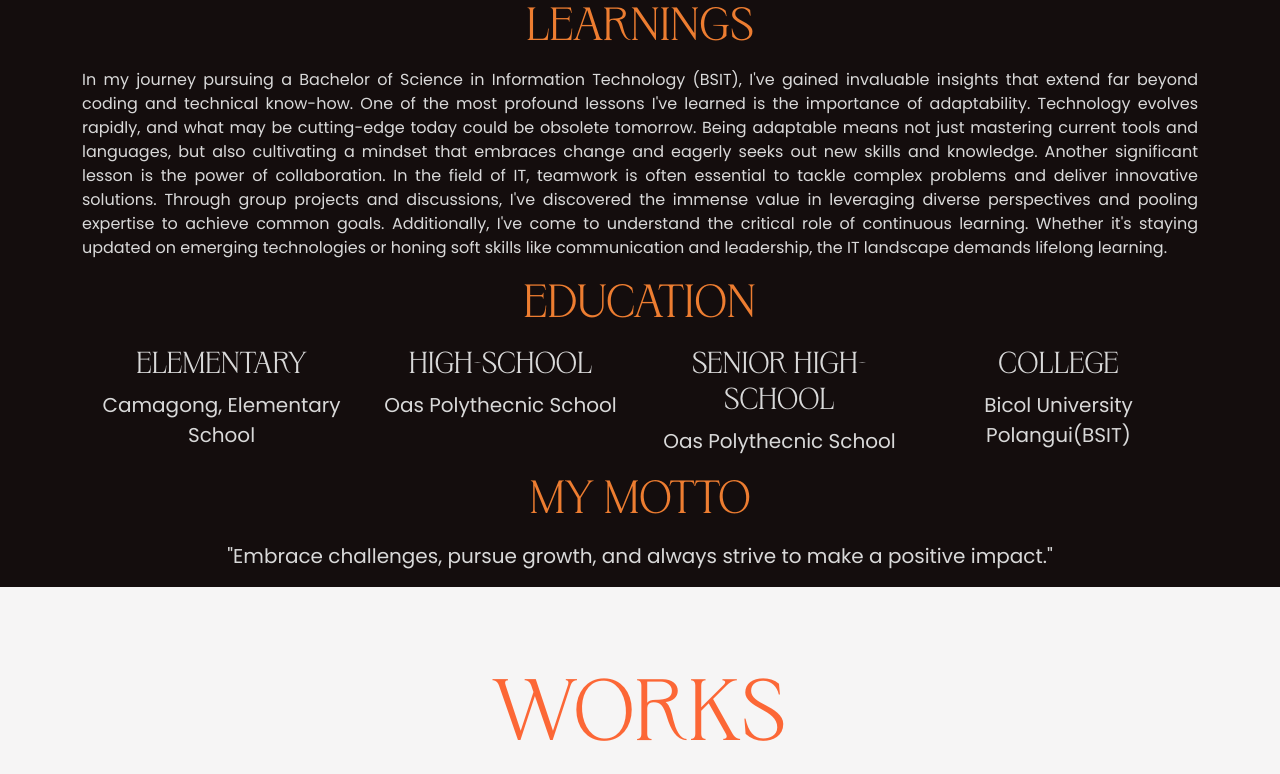
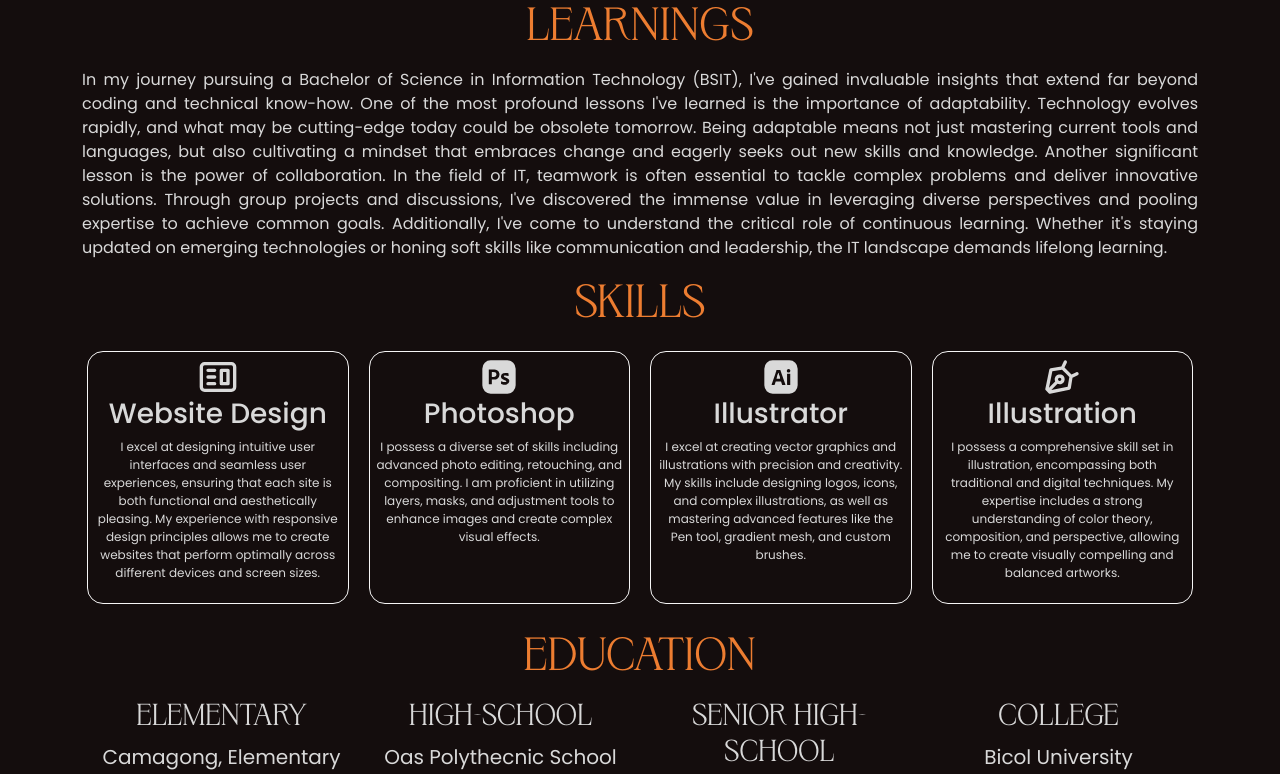
Before and after one commit to MasarapPagHinog/2024_BSIT--1A-_Anita-Max-Wyn_Jeremy-Rellama, a PHP site: page / in a window 1280 px wide. Shown: the part 1914-2688 px from the top of the page. Run offline with PHP 8.4, Linux system fonts and the light colour scheme.

Commit message:
Add files via upload

```diff
--- a/Jeremy Rellama Portfolio/index.html
+++ b/Jeremy Rellama Portfolio/index.html
@@ -84,7 +84,48 @@
       <div class="content2">
         <h1 style="margin-bottom: 14px; font-family: Krylon; font-size: 46px; color: #ED7D31;">LEARNINGS</h1>
         <p style="text-align: justify !important; font-size: 16px;">In my journey pursuing a Bachelor of Science in Information Technology (BSIT), I've gained invaluable insights that extend far beyond coding and technical know-how. One of the most profound lessons I've learned is the importance of adaptability. Technology evolves rapidly, and what may be cutting-edge today could be obsolete tomorrow. Being adaptable means not just mastering current tools and languages, but also cultivating a mindset that embraces change and eagerly seeks out new skills and knowledge. Another significant lesson is the power of collaboration. In the field of IT, teamwork is often essential to tackle complex problems and deliver innovative solutions. Through group projects and discussions, I've discovered the immense value in leveraging diverse perspectives and pooling expertise to achieve common goals. Additionally, I've come to understand the critical role of continuous learning. Whether it's staying updated on emerging technologies or honing soft skills like communication and leadership, the IT landscape demands lifelong learning. </p>
+
+        <h1 style="margin-bottom: 14px; font-family: Krylon; font-size: 46px; color: #ED7D31;">SKILLS</h1>
+
+        <div class="skillsgrid">
+
+          <div class="skillsgrid1">
+            <svg xmlns="http://www.w3.org/2000/svg" width="2.5rem" height="2.5rem" viewBox="0 0 24 24"><g fill="currentColor"><path fill-rule="evenodd" d="M14 7a1 1 0 0 0-1 1v8a1 1 0 0 0 1 1h4a1 1 0 0 0 1-1V8a1 1 0 0 0-1-1zm3 2h-2v6h2z" clip-rule="evenodd"/><path d="M6 7a1 1 0 0 0 0 2h4a1 1 0 1 0 0-2zm0 4a1 1 0 1 0 0 2h4a1 1 0 1 0 0-2zm-1 5a1 1 0 0 1 1-1h4a1 1 0 1 1 0 2H6a1 1 0 0 1-1-1"/><path fill-rule="evenodd" d="M4 3a3 3 0 0 0-3 3v12a3 3 0 0 0 3 3h16a3 3 0 0 0 3-3V6a3 3 0 0 0-3-3zm16 2H4a1 1 0 0 0-1 1v12a1 1 0 0 0 1 1h16a1 1 0 0 0 1-1V6a1 1 0 0 0-1-1" clip-rule="evenodd"/></g></svg>
+
+            <h3>Website Design</h3>
+
+            <p>I excel at designing intuitive user interfaces and seamless user experiences, ensuring that each site is both functional and aesthetically pleasing. My experience with responsive design principles allows me to create websites that perform optimally across different devices and screen sizes.</p>
+          </div>
+
+          <div class="skillsgrid2">
+            <svg xmlns="http://www.w3.org/2000/svg" width="2.5rem" height="2.5rem" viewBox="0 0 24 24"><path fill="currentColor" d="M10.45 10.48a1.3 1.3 0 0 1-1 1.33a4.83 4.83 0 0 1-1.61.19c-.14 0-.15-.09-.15-.19V9.26c0-.07.07-.19.11-.19a4.91 4.91 0 0 1 1.71.11a1.28 1.28 0 0 1 .94 1.3"/><path fill="currentColor" d="M17 2H7a5 5 0 0 0-5 5v10a5 5 0 0 0 5 5h10a5 5 0 0 0 5-5V7a5 5 0 0 0-5-5m-6 11a3.48 3.48 0 0 1-1.68.54H7.98c-.28 0-.28 0-.28.27v2.32c0 .2-.06.26-.26.26H6.12c-.19 0-.24-.07-.24-.25V7.71c0-.2 0-.26.25-.26h3.13a3.34 3.34 0 0 1 1.62.47a2.75 2.75 0 0 1 1.4 2.39A2.83 2.83 0 0 1 11 13m5.92 3.3a4.62 4.62 0 0 1-2.73.19c-.272-.06-.54-.14-.8-.24a.29.29 0 0 1-.16-.2v-1.51c.32.12.62.26.93.36a3.66 3.66 0 0 0 1.61.14c.107-.02.212-.053.31-.1a.37.37 0 0 0 .08-.63a4 4 0 0 0-.73-.4c-.41-.2-.83-.36-1.22-.59a1.82 1.82 0 0 1-1-1.93a2 2 0 0 1 1.36-1.63a4.21 4.21 0 0 1 2-.17c.32 0 .63.12.95.18c.17 0 .23.14.22.31v1.17c0 .22-.05.24-.25.16a3.87 3.87 0 0 0-2-.34a.9.9 0 0 0-.28.08a.37.37 0 0 0-.1.63c.289.192.593.36.91.5c.38.19.78.34 1.15.55a1.73 1.73 0 0 1 1 1.79a1.92 1.92 0 0 1-1.26 1.64z"/></svg>
+            <h3>Photoshop</h3>
+
+            <p>I possess a diverse set of skills including advanced photo editing, retouching, and compositing. I am proficient in utilizing layers, masks, and adjustment tools to enhance images and create complex visual effects.</p>
+
+          </div>
+
+          <div class="skillsgrid3">
+            <svg xmlns="http://www.w3.org/2000/svg" width="2.5rem" height="2.5rem" viewBox="0 0 24 24"><path fill="currentColor" d="M10.41 9.48c.35 1.14.71 2.28 1.07 3.44H9.36c.36-1.16.7-2.3 1.05-3.44"/><path fill="currentColor" d="M17 2H7a5 5 0 0 0-5 5v10a5 5 0 0 0 5 5h10a5 5 0 0 0 5-5V7a5 5 0 0 0-5-5m-2.51 14.78h-1.56a.24.24 0 0 1-.27-.2c-.19-.56-.39-1.12-.58-1.69a.27.27 0 0 0-.32-.22H9.1a.27.27 0 0 0-.33.23c-.17.56-.36 1.1-.53 1.66a.26.26 0 0 1-.31.22H6.56c-.24 0-.26 0-.18-.25l2.16-6.23c.2-.57.4-1.14.58-1.71a1.88 1.88 0 0 0 .08-.52c0-.21.08-.26.27-.25h1.91c.14 0 .21 0 .26.19l2.46 6.93c.19.54.38 1.07.56 1.6c.08.22.07.24-.17.24m3.06-.17c0 .17-.07.22-.23.22h-1.44c-.2 0-.25-.08-.25-.26v-6.28c0-.2.06-.28.27-.27h1.41c.16 0 .24 0 .24.22c-.007 2.12-.007 4.243 0 6.37m-1-7.3a1 1 0 0 1-1.06-1.08a1.071 1.071 0 0 1 1.1-1.06a1 1 0 0 1 1 1.08a1 1 0 0 1-1 1.06z"/><path fill="currentColor" d="M11.48 12.92H9.36c.36-1.16.7-2.3 1-3.44c.4 1.14.76 2.28 1.12 3.44"/></svg>
+
+            <h3>Illustrator</h3>
+
+            <p>I excel at creating vector graphics and illustrations with precision and creativity. My skills include designing logos, icons, and complex illustrations, as well as mastering advanced features like the Pen tool, gradient mesh, and custom brushes.</p>
+          </div>
+
+          <div class="skillsgrid4">
+            <svg xmlns="http://www.w3.org/2000/svg" width="2.5rem" height="2.5rem" viewBox="0 0 24 24"><path fill="currentColor" d="M21.9 9.6c-.2-.5-.8-.7-1.3-.5l-2.9 1.4l-2.1-2.1l-2.1-2.1l1.4-2.9c.2-.5 0-1.1-.5-1.3c-.5-.2-1.1 0-1.3.5l-1.5 3.1l-6.4 1c-.4.1-.7.4-.8.8L2 19.1c-.1.3 0 .7.3.9L4 21.7c.2.2.5.3.7.3h.2l11.6-2.4c.4-.1.7-.4.8-.8l1-6.4l3.1-1.5c.5-.2.7-.8.5-1.3m-6.5 8.2l-9.8 2l3.7-3.7c1.5.7 3.3.1 4-1.4s.1-3.3-1.4-4c-1.1-.5-2.5-.3-3.4.6c-.9.9-1.1 2.3-.6 3.4l-3.7 3.7l2-9.8l5.8-1l2.2 2.2l2.2 2.2zm-5.8-4.4c0-.3.1-.5.3-.7c.4-.4 1-.4 1.4 0c.4.4.4 1 0 1.4c-.4.4-1 .4-1.4 0c-.2-.2-.3-.5-.3-.7"/></svg>
+
+            <h3>Illustration</h3>
+
+            <p>I possess a comprehensive skill set in illustration, encompassing both traditional and digital techniques. My expertise includes a strong understanding of color theory, composition, and perspective, allowing me to create visually compelling and balanced artworks.</p>
+
+          </div>
+
+        </div>
+        <!-- endofdiv -->
       </div>
+
       <div  class="content3">
         <h1 style="margin-bottom: 14px; font-family: Krylon; font-size: 46px; color: #ED7D31;">EDUCATION</h1>
         <div class="wrappergrid">
@@ -124,20 +165,20 @@
   </div>
   <div class="container4">
   <div class="grid-1" style="background-image: url(img/Works/draw.png);"></div>
-  <div class="grid-2" style="background-image: url(img/Works/BRUTALIST\ 2.png);">2</div>
-  <div class="grid-3" style="background-image: url(img/Works/One\ ok\ Rock.jpg);">3</div>
-  <div class="grid-4" style="background-image: url(img/Works/1.png);">4</div>
-  <div class="grid-5" style="background-image: url(img/Works/it\ was\ time\ to\ move\ on\ copy.png);" >5</div>
-  <div class="grid-6" style="background-image: url(img/Works/campaign\ period\ ends\ 3.png);" >6</div>
-  <div class="grid-7" style="background-image: url(img/Works/minor\ awards\ 1.png);">7</div>
-  <div class="grid-8" style="background-image: url(img/Works/Skyward\ Serenity.png);" >8</div>
-  <div class="grid-9" style="background-image: url(img/Works/Na/1.png);">9</div>
-  <div class="grid-10" style="background-image: url(img/Works/Na/3.png);">10</div>
+  <div class="grid-2" style="background-image: url(img/Works/BRUTALIST\ 2.png);"></div>
+  <div class="grid-3" style="background-image: url(img/Works/One\ ok\ Rock.jpg);"></div>
+  <div class="grid-4" style="background-image: url(img/Works/1.png);"></div>
+  <div class="grid-5" style="background-image: url(img/Works/it\ was\ time\ to\ move\ on\ copy.png);" ></div>
+  <div class="grid-6" style="background-image: url(img/Works/campaign\ period\ ends\ 3.png);" ></div>
+  <div class="grid-7" style="background-image: url(img/Works/minor\ awards\ 1.png);"></div>
+  <div class="grid-8" style="background-image: url(img/Works/Skyward\ Serenity.png);" ></div>
+  <div class="grid-9" style="background-image: url(img/Works/Na/1.png);"></div>
+  <div class="grid-10" style="background-image: url(img/Works/Na/3.png);"></div>
   <div class="grid-11" style="background-image: url(img/Works/PhotoCard.jpg);" >11</div>
-  <div class="grid-12" style="background-image: url(img/Works/Na/4.png);" >11</div>
-   <div class="grid-13" style="background-image: url(img/Works/ChessTarp/1.png);" >11</div>
-   <div class="grid-14" style="background-image: url(img/Works/Pubmat.png);" >11</div>
-   <div class="grid-15" style="background-image: url(img/Works/the\ night\ market\ poster.png);" >11</div>
+  <div class="grid-12" style="background-image: url(img/Works/Na/4.png);" ></div>
+   <div class="grid-13" style="background-image: url(img/Works/ChessTarp/1.png);" ></div>
+   <div class="grid-14" style="background-image: url(img/Works/Pubmat.png);" ></div>
+   <div class="grid-15" style="background-image: url(img/Works/the\ night\ market\ poster.png);" ></div>
 </div>
 </div>
 </div>
@@ -174,18 +215,42 @@
 
 <!-- footer -->
 
-<!-- <footer>
+<footer>
   <div class="footercontainer">
     <div class="footergrid1">
       <img class="logofooter" src="img/logo.png" alt="logo">
     </div>
+
     <div class="footergrid2">
-      <h1 style="margin-top: 20px; margin-bottom: 10px;">Get in touch</h1>
+      <h1 style="margin-top: 20px; margin-bottom: 10px">Links</h1>
+      <a href="#home">Home</a>
+      <a href="#info">Info</a>
+      <a href="#about">About</a>
+      <a href="#works">Works</a>
+      <a href="#contacts">Contacts</a>
+    </div>
 
-    <div class="footergrid3">3</div>
-    <div class="footergrid4">4</div>
+    <div class="footergrid3">
+      <h1 style="margin-top: 20px; margin-bottom: 10px">Follow Me</h1>
+
+      <!-- facebooklogo -->
+      <svg xmlns="http://www.w3.org/2000/svg" width="2rem" height="2rem" viewBox="0 0 24 24"><path fill="" d="M22 12c0-5.52-4.48-10-10-10S2 6.48 2 12c0 4.84 3.44 8.87 8 9.8V15H8v-3h2V9.5C10 7.57 11.57 6 13.5 6H16v3h-2c-.55 0-1 .45-1 1v2h3v3h-3v6.95c5.05-.5 9-4.76 9-9.95"/></svg>
+
+      <!-- instagramlogo -->
+      <svg xmlns="http://www.w3.org/2000/svg" width="2rem" height="2rem" viewBox="0 0 24 24"><path fill="" d="M13.028 2c1.125.003 1.696.009 2.189.023l.194.007c.224.008.445.018.712.03c1.064.05 1.79.218 2.427.465c.66.254 1.216.598 1.772 1.153a4.908 4.908 0 0 1 1.153 1.772c.247.637.415 1.363.465 2.428c.012.266.022.487.03.712l.006.194c.015.492.021 1.063.023 2.188l.001.746v1.31a78.831 78.831 0 0 1-.023 2.188l-.006.194c-.008.225-.018.446-.03.712c-.05 1.065-.22 1.79-.466 2.428a4.883 4.883 0 0 1-1.153 1.772a4.915 4.915 0 0 1-1.772 1.153c-.637.247-1.363.415-2.427.465a72.11 72.11 0 0 1-.712.03l-.194.006c-.493.014-1.064.021-2.189.023l-.746.001h-1.309a78.43 78.43 0 0 1-2.189-.023l-.194-.006a63.036 63.036 0 0 1-.712-.031c-1.064-.05-1.79-.218-2.428-.465a4.889 4.889 0 0 1-1.771-1.153a4.904 4.904 0 0 1-1.154-1.772c-.247-.637-.415-1.363-.465-2.428a74.1 74.1 0 0 1-.03-.712l-.005-.194A79.047 79.047 0 0 1 2 13.028v-2.056a78.82 78.82 0 0 1 .022-2.188l.007-.194c.008-.225.018-.446.03-.712c.05-1.065.218-1.79.465-2.428A4.88 4.88 0 0 1 3.68 3.678a4.897 4.897 0 0 1 1.77-1.153c.638-.247 1.363-.415 2.428-.465c.266-.012.488-.022.712-.03l.194-.006a79 79 0 0 1 2.188-.023zM12 7a5 5 0 1 0 0 10a5 5 0 0 0 0-10m0 2a3 3 0 1 1 .001 6a3 3 0 0 1 0-6m5.25-3.5a1.25 1.25 0 0 0 0 2.5a1.25 1.25 0 0 0 0-2.5"/></svg>
+
+      <!-- telegramlogo -->
+      <svg xmlns="http://www.w3.org/2000/svg" width="2rem" height="2rem" viewBox="0 0 24 24"><path fill="" d="M12 2C6.48 2 2 6.48 2 12s4.48 10 10 10s10-4.48 10-10S17.52 2 12 2m4.64 6.8c-.15 1.58-.8 5.42-1.13 7.19c-.14.75-.42 1-.68 1.03c-.58.05-1.02-.38-1.58-.75c-.88-.58-1.38-.94-2.23-1.5c-.99-.65-.35-1.01.22-1.59c.15-.15 2.71-2.48 2.76-2.69a.2.2 0 0 0-.05-.18c-.06-.05-.14-.03-.21-.02c-.09.02-1.49.95-4.22 2.79c-.4.27-.76.41-1.08.4c-.36-.01-1.04-.2-1.55-.37c-.63-.2-1.12-.31-1.08-.66c.02-.18.27-.36.74-.55c2.92-1.27 4.86-2.11 5.83-2.51c2.78-1.16 3.35-1.36 3.73-1.36c.08 0 .27.02.39.12c.1.08.13.19.14.27c-.01.06.01.24 0 .38"/></svg>
+
+    </div>
+
+    <div class="footergrid4">
+      <h1>Copyright Policy</h1>
+      <p>If you wish to use any of the Content on this website for purposes beyond those permitted by this Copyright Policy, you must obtain prior written permission. Please contact us at [Your Contact Information] to make such a request. </p>
+    </div>
+
   </div>
-</footer>  -->
+</footer>
 
 <script src="script.js"></script>
 </body>
--- a/Jeremy Rellama Portfolio/script.js
+++ b/Jeremy Rellama Portfolio/script.js
@@ -21,7 +21,7 @@ window.addEventListener('scroll', () => {
 
   console.log(scrolled);
 
-  if (scrolled >= 1290.4000244140625 && scrolled < 2204.800048828125) {
+  if (scrolled >= 1290.4000244140625 && scrolled < 2526.39990234375) {
       changeColor(true);
   } else {
       changeColor(false);
--- a/Jeremy Rellama Portfolio/style.css
+++ b/Jeremy Rellama Portfolio/style.css
@@ -258,7 +258,7 @@ box-shadow:  20px 20px 60px #bdbdbd,
 
   background-color: var(--bg-dark);
   color: var(--text-white);
-  min-height: calc(110vh - 40px);
+  min-height: calc(180vh - 40px);
 }
 
 .container3{
@@ -286,6 +286,65 @@ box-shadow:  20px 20px 60px #bdbdbd,
 .content4 p{
   font-size: 20px;
   text-align: center;
+}
+
+.content2{
+
+  .skillsgrid{
+    display: grid;
+    grid-template-columns: repeat(4, 1fr);
+    grid-auto-rows: minmax(100px, auto);
+    grid-gap: 10px;
+
+    margin-bottom: 20px;
+
+    div{
+      padding: 5px 5px 5px 5px;
+      margin: 5px 5px 5px 5px;
+
+      p{
+        font-size: 12px;
+        text-align: center;
+      }
+    }
+  }
+  .skillsgrid1{
+    grid-column: 1/2;
+    grid-row: 1/3;
+
+  border: #F6F5F5 1px solid;
+  border-radius: 16px;
+
+  display: flex;
+  flex-direction: column;
+  justify-content: center;
+  align-items: center;
+
+  }
+
+  .skillsgrid2{
+    grid-column: 2/3;
+    grid-row: 1/3;
+
+    border: #F6F5F5 1px solid;
+    border-radius: 16px;
+  }
+
+  .skillsgrid3{
+    grid-column: 3/4;
+    grid-row: 1/3;
+
+    border: #F6F5F5 1px solid;
+    border-radius: 16px;
+  }
+
+  .skillsgrid4{
+    grid-column: 4/5;
+    grid-row: 1/3;
+
+    border: #F6F5F5 1px solid;
+    border-radius: 16px;
+  }
 }
 
 
```
Also changed, not shown: other parts of Jeremy Rellama Portfolio/style.css (+66 -2 lines).
